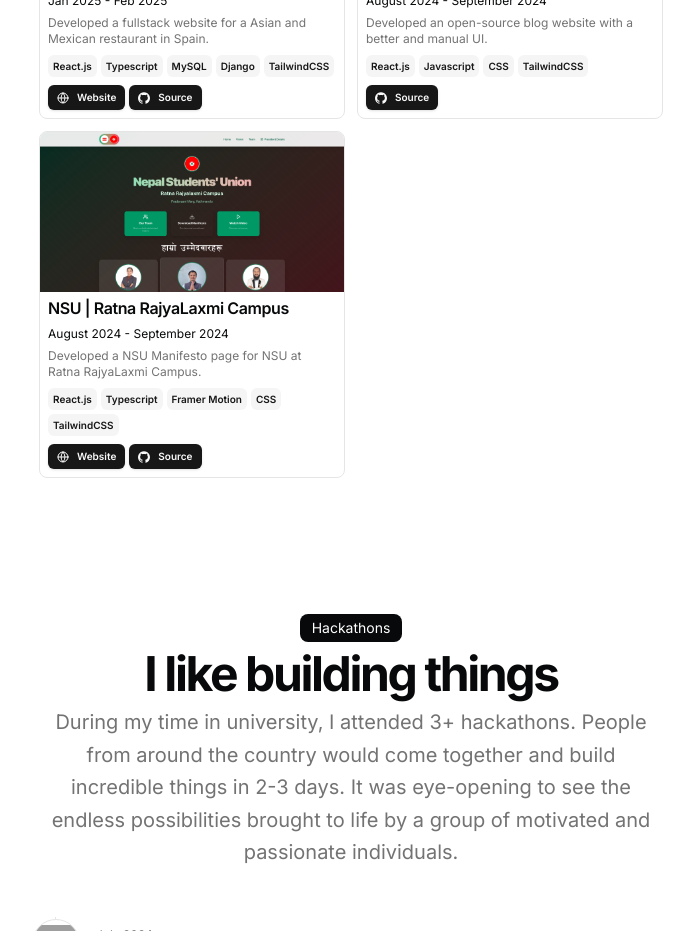
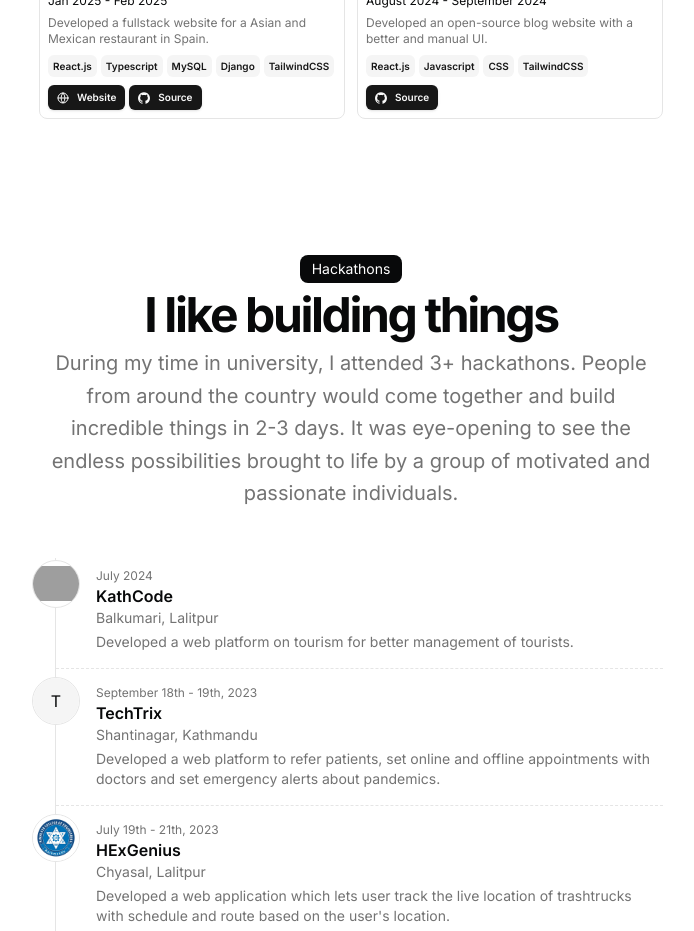
Before and after one commit to aviralale/portfolio, a Next.js app: page / in a window 1280 px wide. Shown: the part 1600-2531 px from the top of the page, without its empty margins (289-983 px from the left). Built offline with nearby package versions, Linux system fonts and the light colour scheme; grey boxes are pictures that could not be loaded.

Commit message:
Update resume.tsx

```diff
--- a/src/data/resume.tsx
+++ b/src/data/resume.tsx
@@ -210,35 +210,6 @@ export const DATA = {
       image: "/penned.png",
       video: "",
     },
-    {
-      title: "NSU | Ratna RajyaLaxmi Campus",
-      href: "https://binodrajjoshi.com",
-      dates: "August 2024 -  September 2024",
-      active: true,
-      description:
-        "Developed a NSU Manifesto page for NSU at Ratna RajyaLaxmi Campus.",
-      technologies: [
-        "React.js",
-        "Typescript",
-        "Framer Motion",
-        "CSS",
-        "TailwindCSS",
-      ],
-      links: [
-        {
-          type: "Website",
-          href: "https://binodrajjoshi.com",
-          icon: <Icons.globe className="size-3" />,
-        },
-        {
-          type: "Source",
-          href: "https://github.com/aviralale/nsu-manifesto-rr",
-          icon: <Icons.github className="size-3" />,
-        },
-      ],
-      image: "/nsu.png",
-      video: "",
-    },
   ],
   hackathons: [
     {
```
